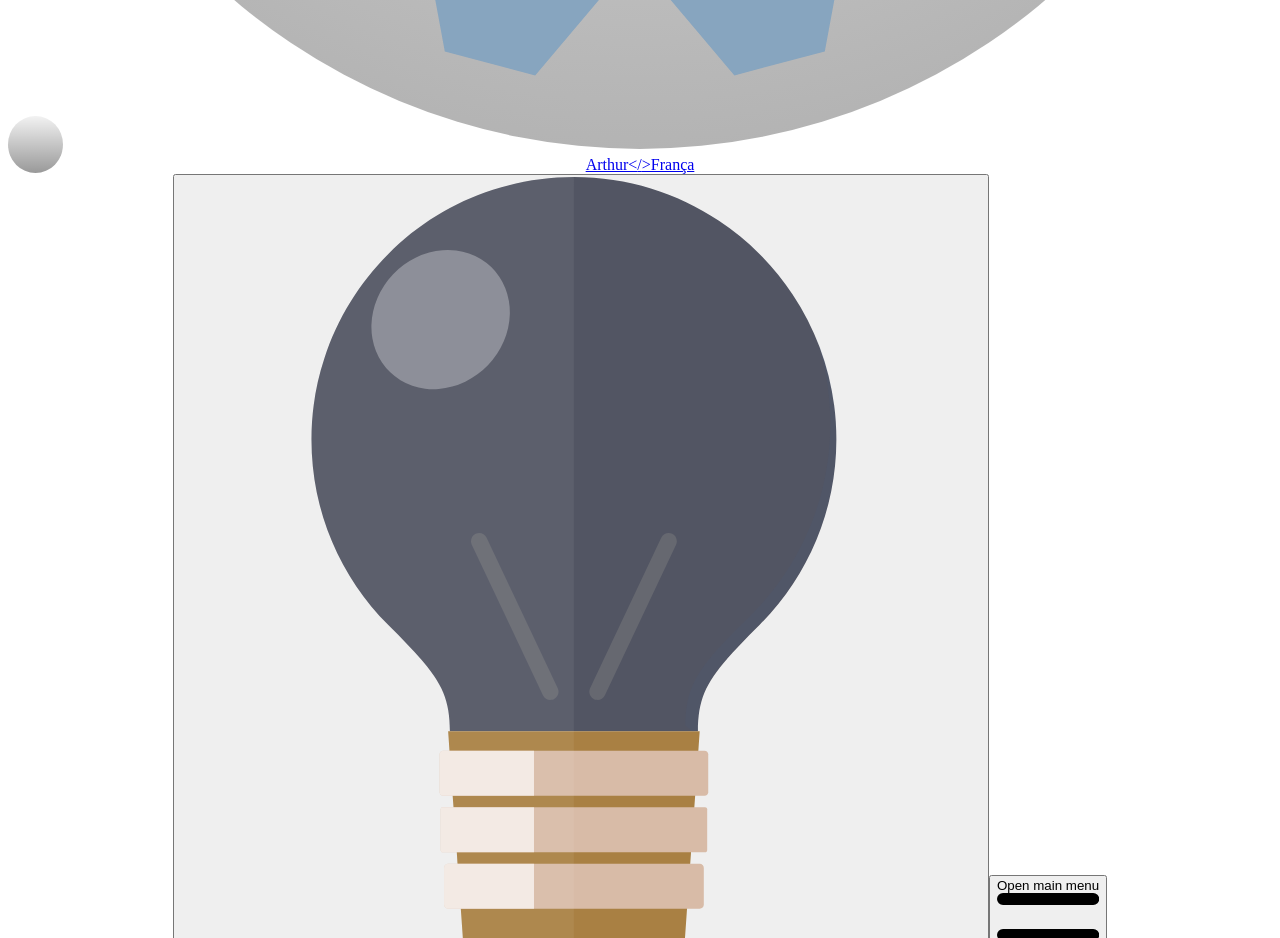
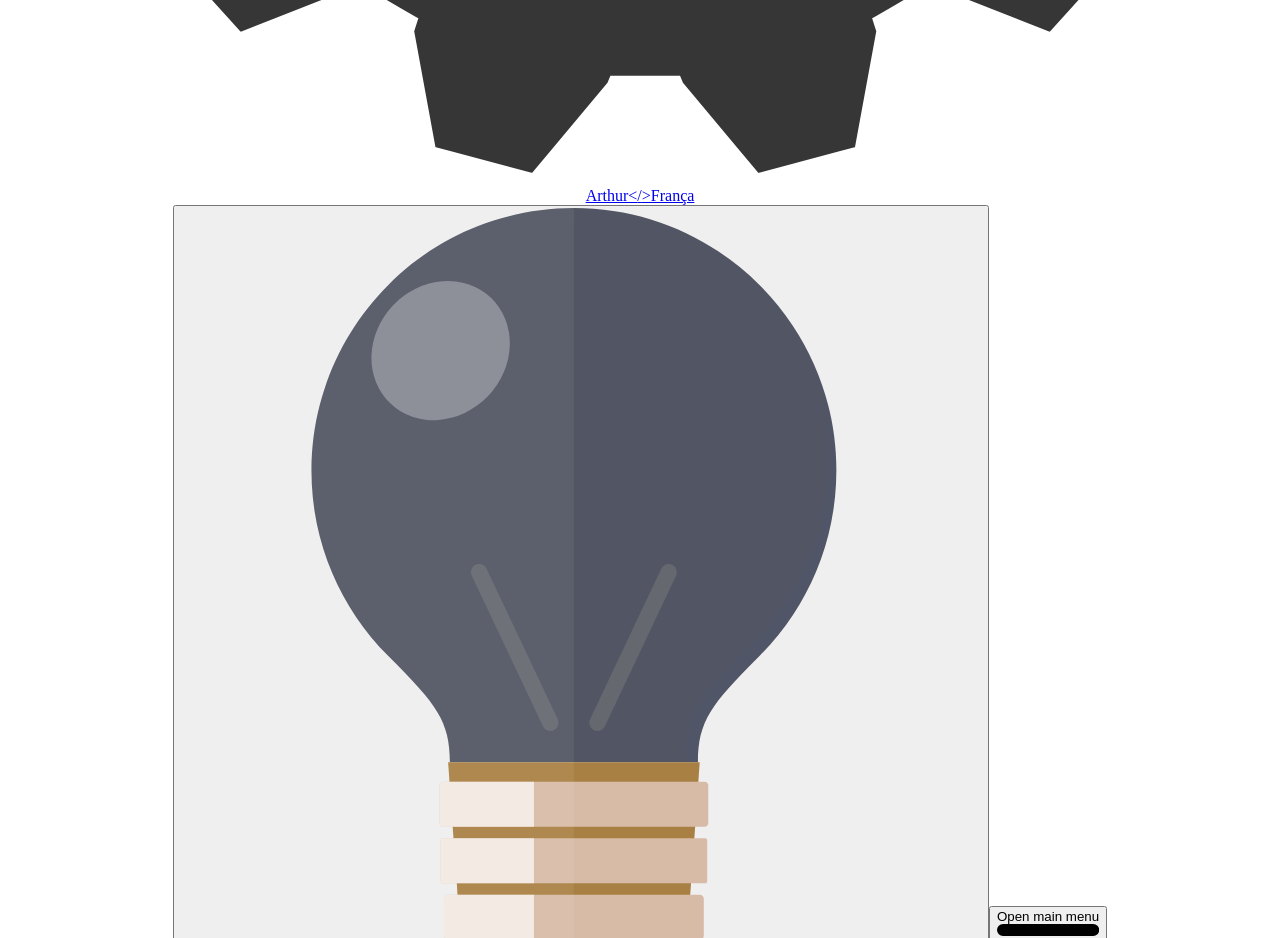
Before and after one commit to engArthurFranca/fancy-portifolio-vue, a Vue app: page / in a window 1280 px wide. Shown: the part 1120-2058 px from the top of the page. Built offline with nearby package versions, Linux system fonts and the light colour scheme; a web font is replaced by a local one.

Commit message:
Change logo

```diff
--- a/src/components/NavBar.vue
+++ b/src/components/NavBar.vue
@@ -17,7 +17,7 @@ import { computed } from 'vue';
 <template>
     <nav class="bg-inherit border-gray-200 ">
         <div class="max-w-screen-xl flex flex-wrap items-center justify-between mx-auto p-4">
-            <a href="https://arthurfranca.com/" class="logo-container flex items-center space-x-3 rtl:space-x-reverse">
+            <a href="https://arthurfranca.com/" class="flex items-center space-x-3 rtl:space-x-reverse">
                 <img src="../assets/logo.svg" class="w-14 " alt="AF Logo" />
                 <span class="self-center text-2xl font-semibold whitespace-nowrap dark:text-white" style="font-family: 'Abhaya Libre', serif;">Arthur&lt;<span class="text-red-600">/</span>&gt;França</span>
             </a>
```
Also changed, not shown: src/assets/logo.svg, 1 other file (tests, documents, lock files or other folders).
